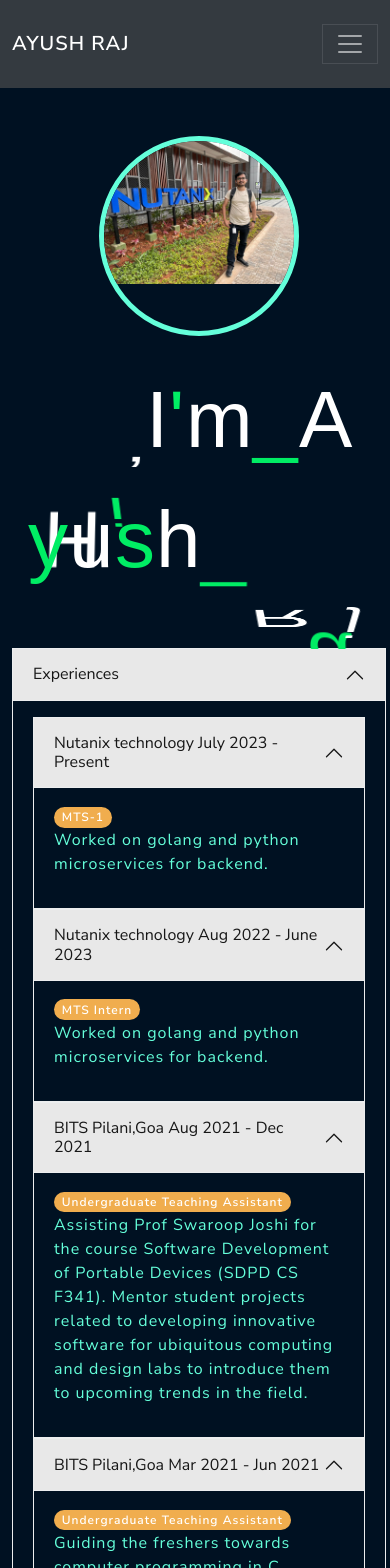
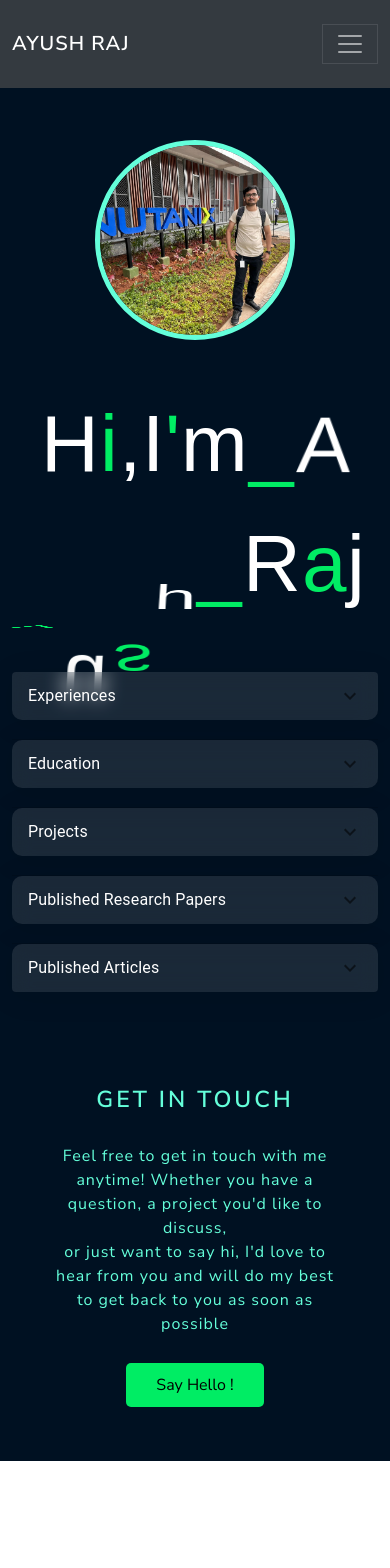
Before and after one commit to ayush-raj8/portfolio, a React (Create React App) app: page / in a window 390 px wide. Shown: the top 1568 px of the page. After the commit the page ends 1510 px from the top, so only its background shows below. Built offline with nearby package versions, Linux system fonts and the light colour scheme.

Commit message:
Update 2024

```diff
--- a/package.json
+++ b/package.json
@@ -4,6 +4,11 @@
   "version": "0.1.0",
   "private": true,
   "dependencies": {
+    "@emotion/react": "^11.13.3",
+    "@emotion/styled": "^11.13.0",
+    "@mui/icons-material": "^6.0.0",
+    "@mui/material": "^6.0.0",
+    "@mui/styled-engine": "^6.0.0",
     "@testing-library/jest-dom": "^5.16.5",
     "@testing-library/react": "^13.4.0",
     "@testing-library/user-event": "^13.5.0",
--- a/src/App.js
+++ b/src/App.js
@@ -5,12 +5,14 @@
 import DataAccordion from './components/DataAccordion';
 import {HashRouter as Router } from  'react-router-dom';
 import GetInTouch from './components/GetInTouch';
+import {Box, Divider as MuiDivider} from '@mui/material';
 
 function App() {
   return (
     <Router >
+      <Box sx={{ minHeight: '100vh', display: 'flex', flexDirection: 'column' }}>
       <Header />
-      <main>
+      <main className='py-1 flex-grow-1'>
       <Container>
       <br></br>
         <br></br>
@@ -23,6 +25,7 @@
       <GetInTouch/>
       </main>
       <Footer />
+      </Box>
     </Router>
   );
 }
--- a/src/components/DataAccordion.js
+++ b/src/components/DataAccordion.js
@@ -1,58 +1,80 @@
 import React from "react";
-import { Accordion } from "react-bootstrap";
+import {
+    Accordion,
+    AccordionSummary,
+    AccordionDetails,
+    Typography,
+    Stepper,
+    Step,
+    StepLabel,
+    StepContent,
+    Chip,
+} from "@mui/material";
+import ExpandMoreIcon from "@mui/icons-material/ExpandMore";
 import data from "./data.js";
-import Badge from 'react-bootstrap/Badge';
 
 function DataAccordion() {
+    const badgeColors = ["warning", "info", "success", "error", "primary"];
+    const len = badgeColors.length;
 
-    Object.keys(data).map((key,index) => {
-        console.log("Outer key: ", key,index);
-        data[key].map((value, index) => {
-            console.log("Inner key: ", index, value);
-        });
-    });
-    let arr=["warning","light","info","success","danger"];
-    let len= arr.length
-  return (
-        <div  >
+    return (
+        <div>
             {Object.keys(data).map((key, index) => (
-                <Accordion defaultActiveKey={index} style={{backgroundColor: `#00000000`}}>
-                <Accordion.Item eventKey={index} key={index} style={{backgroundColor: `#00000000`}}>
-                <Accordion.Header style={{ backgroundColor: 'rgba(0,0,0,0)' }} >{key}</Accordion.Header>
-                <Accordion.Body >
+                <Accordion key={index} sx={{
+                    backgroundColor: 'rgba(255, 255, 255, 0.1)',
+                    backdropFilter: 'blur(10px)',
+                    borderRadius: '10px',
+                    boxShadow: '0 4px 30px rgba(0, 0, 0, 0.1)',
+                    marginBottom: '20px'
+                }}>
+                    <AccordionSummary expandIcon={<ExpandMoreIcon />}>
+                        <Typography sx={{ color: "#fff" }}>{key}</Typography>
+                    </AccordionSummary>
+                    <AccordionDetails>
+                        <Stepper orientation="vertical">
+                            {data[key].map((item, subIndex) => (
+                                <Step key={subIndex} active>
+                                    <StepLabel  >
+                                    <Typography sx={{ color: "white"}}>
+                                    {item.title} {item.time}{" "}
 
-                    {
-                        data[key].map((item, subIndex) => {
-                            return(
-                            <Accordion defaultActiveKey={subIndex} style={{backgroundColor: `#00000000`}}>
-                            <Accordion.Item eventKey={subIndex} key={subIndex} style={{backgroundColor: `#00000000`}}>
-                            <Accordion.Header>
-                                {item.title} {item.time}{"  "}
-                                { (item.url ? <a href={item.url} target="_blank" rel="noopener noreferrer">
-                                                                        <i className="fa fa-external-link" aria-hidden="true"></i></a> :"") }</Accordion.Header>
-                                <Accordion.Body>
-                                        {
-                                            item.subtitle.split(',').map((word,index) => (
-                                                <Badge pill bg={arr[index%len]} text={arr[index%len]==="light"?"dark":"light"}>{word}</Badge>
 
-                                            ))
-                                        }
-                                    <br></br>
-                                    <p style={{color:"#64ffda "}}>{item.summary}</p>
-                                </Accordion.Body>
-                            </Accordion.Item>
-                            </Accordion>
-                            );
-
-                        })
-                    }
-                </Accordion.Body>
-                </Accordion.Item>
+                                        {item.url && (
+                                            <a href={item.url} target="_blank" rel="noopener noreferrer">
+                                                <i style={{color: "white"}} className="fa fa-external-link" aria-hidden="true"></i>
+                                            </a>
+                                        )}
+                                         </Typography>
+                                    </StepLabel>
+                                    <StepContent sx={{
+                                        mt: 2,
+                                        backgroundColor: 'rgba(255, 255, 255, 0.1)',
+                                        backdropFilter: 'blur(10px)',
+                                        borderRadius: '10px',
+                                        padding: '10px',
+                                        boxShadow: '0 4px 30px rgba(0, 0, 0, 0.1)'
+                                    }}>
+                                        {item.subtitle.split(",").map((word, i) => (
+                                            <Chip
+                                                key={i}
+                                                color={badgeColors[i % len]}
+                                                sx={{ mr: 1, mb: 1 }}
+                                                variant="filled"
+                                                label={word}
+                                            />
+                                        ))}
+                                        <Typography sx={{ mt: 2, color: "#64ffda" }}>
+                                            {item.summary}
+                                        </Typography>
+                                    </StepContent>
+                                </Step>
+                            ))}
+                        </Stepper>
+                    </AccordionDetails>
                 </Accordion>
             ))}
         </div>
-
-  );
+    );
 }
 
 export default DataAccordion;
--- a/src/components/Starter.js
+++ b/src/components/Starter.js
@@ -2,16 +2,23 @@
 import pic from "./pic.jpeg";
 import Loader from "./Loader.js";
 import "./starter.css"; // Import the CSS file
+import { Avatar } from "@mui/material";
 
 function Starter() {
   // Your existing code here
 
   return (
     <div className="container">
-      <div className="image-container">
-        <div className="image-wrapper">
-          <img className="d-block w-100" src={pic} alt="pic" />
-        </div>
+        <div className="image-container">
+        <Avatar
+          alt="Ayush Raj"
+          src={pic}
+          sx={{
+            width: 200,
+            height: 200,
+            border: "5px solid #64FFDA",
+          }}
+        />
       </div>
       <br></br>
       <div className="text-wrapper">
--- a/src/components/data.js
+++ b/src/components/data.js
@@ -34,7 +34,7 @@
     "Education": [
         {
             "title": "BITS Pilani, Goa Campus",
-            "subtitle": "B.E. Computer Science and MSc. Chemistry",
+            "subtitle": "B.E. Computer Science, MSc. Chemistry",
             "summary": "8.55/10.0 CGPA",
             "time":"Aug 2018 - May 2023"
         }
@@ -42,19 +42,14 @@
     ],
     "Projects": [
         {
-            "title": "Flask-ML based health checkup webpage",
-            "subtitle": "Python,Flask,Machine Learning,Scikit Learn,numpy",
-            "summary": "Developed a health checkup website using flask that uses machine learning models. ML models were trained using scikit learn library and data used was from kaggle."
+            "title": "Full text search with filters",
+            "subtitle": "Python, Django, Fuzzy, Tokenization",
+            "summary": "Implemented a full text search engine in django with typo tolerance using fuzzy matching, and enhanced the API to support filtering options."
         },
         {
             "title": "Concurrent File Downloader",
             "subtitle": "Golang,Fyne,Concurrency",
             "summary": "Built a Golang based app that leverage concurrrency to download multiple files at once using Golang's go routines."
-        },
-        {
-            "title": "Iris Classifier Android App",
-            "subtitle": "Android App, Machine Learning,Java,Python",
-            "summary": "Built an Android app classifies Iris flowers based on inputs containing shape and sizes of the flower. It also maintains a history of all sata enters using sqllite locally."
         },
         {
             "title": "nuGarner : Multi App Search Engine for your company",
@@ -66,6 +61,11 @@
             "subtitle": "React Js,Python,Firebase",
             "summary": "Built a ReactJs firebase app where one can paste his data/code/text and share with anyone via a link and password. "
         },
+        {
+            "title": "Iris Classifier Android App",
+            "subtitle": "Android App, Machine Learning,Java,Python",
+            "summary": "Built an Android app classifies Iris flowers based on inputs containing shape and sizes of the flower. It also maintains a history of all sata enters using sqllite locally."
+        }
     ],
     "Published Research Papers": [
         {
@@ -79,25 +79,25 @@
     "Published Articles": [
         {
             "title": "Object Creation in Java",
-            "subtitle": "Java, Object Oriented Programming",
+            "subtitle": "Java, Object Oriented Programming, Scaler",
             "summary": "A comprehensive article to create an object in Java. Introduce the relationship between classes and objects and the importance of object creation.",
             "url":"https://www.scaler.com/topics/object-creation-in-java/"
         },
         {
             "title": "Zombie and Orphan Process in OS",
-            "subtitle": "Operating Systems, Process, C",
+            "subtitle": "Operating Systems, Process, C, Scaler",
             "summary": "This article defines zombie and orphan processes with code in C language. This article also covers what happens to a zombie or an orphan process and how they can be harmful to the system.",
             "url":"https://www.scaler.com/topics/operating-system/zombie-and-orphan-process-in-os/"
         },
         {
             "title": "Mutex in OS",
-            "subtitle": "Operating Systems, C, Mutex",
+            "subtitle": "Operating Systems, C, Mutex, Scaler",
             "summary": "This article defines the mutex and its uses, advantages, and disadvantages. This article also talks about the thundering problem of mutex and its solution.",
             "url":"https://www.scaler.com/topics/operating-system/mutex-in-os/"
         },
         {
             "title": "Inter Process Communication (IPC)",
-            "subtitle": "Operating Systems, C, Processes",
+            "subtitle": "Operating Systems, C, Processes, Scaler",
             "summary": "This article introduces interprocess communication in OS and discusses the need for the same. This article also covers different ways to implement ipc in OS using C language.",
             "url": "https://www.scaler.com/topics/operating-system/inter-process-communication-in-os/"
         }
--- a/src/components/starter.css
+++ b/src/components/starter.css
@@ -1,57 +1,34 @@
-/* styles.css */
 .container {
   display: flex;
   flex-wrap: wrap;
   justify-content: space-between;
 }
 
-.image-wrapper {
-  flex: 0 0 250px;
+.image-container {
   margin-bottom: 20px;
-}
-
-.image-container {
-  height: 200px; /* Adjusted height for circular shape */
-  width: 200px; /* Adjusted width for circular shape */
-  border-radius: 50%;
-  overflow: hidden;
-  border: 5px solid #64FFDA;
-}
-
-img {
-  max-height: 150%;
-  max-width: 150%;
-  object-fit: cover; /* Ensure the image covers the circular container */
 }
 
 .text-wrapper {
   flex: 1;
   display: flex;
   align-items: center;
-  justify-content: center; /* Center the text horizontally */
-  margin-top: 20px; /* Add some margin between image and text on larger screens */
+  justify-content: center;
+  margin-top: 20px;
 }
 
-/* Media query for smaller screens */
 @media (max-width: 768px) {
   .container {
     flex-direction: column;
     align-items: center;
   }
 
-  .image-wrapper {
-    flex: 0 0 150px;
+  .text-wrapper {
+    text-align: center;
+    margin-top: 0;
   }
 
-  .text-wrapper {
-    flex: 1;
-    text-align: center;
-    margin-top: 0; /* Remove margin between image and text on smaller screens */
-  }
-
-  /* Adjust the font size for smaller screens */
   .text-wrapper .loader-text {
     font-size: 14px;
-    white-space: nowrap; /* Prevent text wrapping */
+    white-space: nowrap;
   }
 }
```
Also changed, not shown: 1 other file (tests, documents, lock files or other folders).
